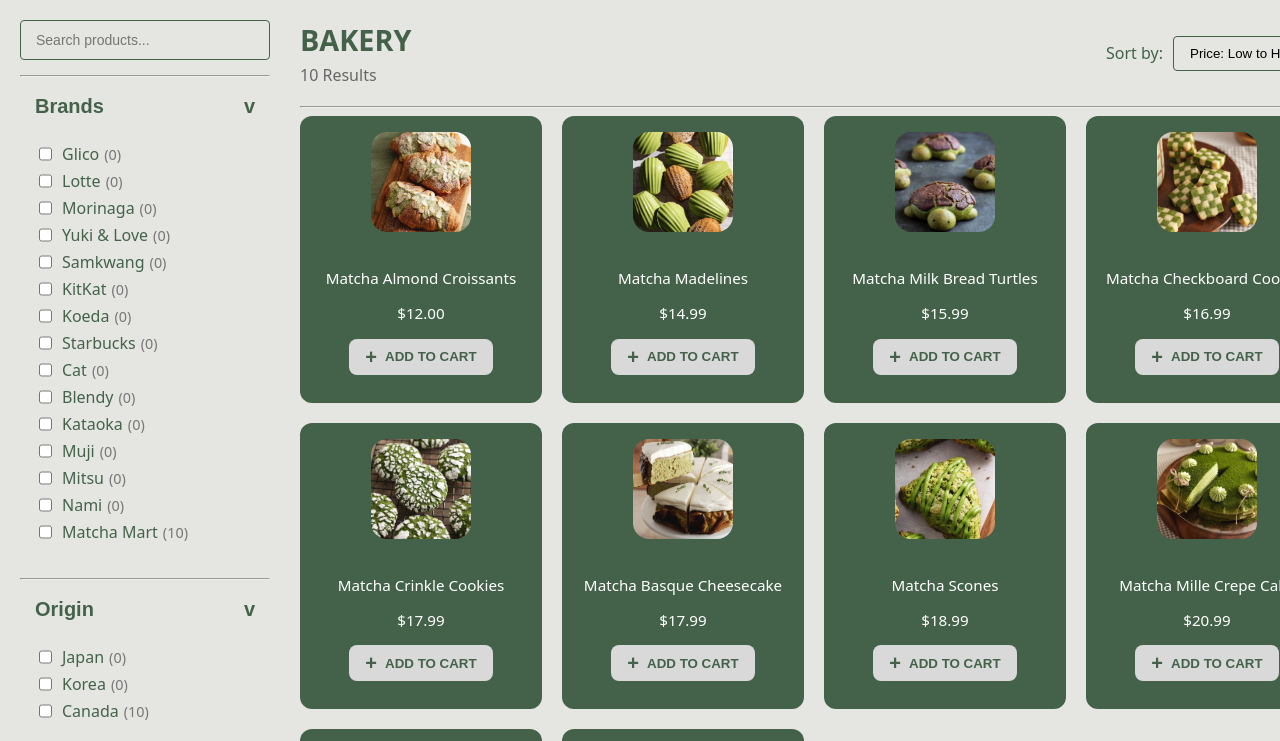
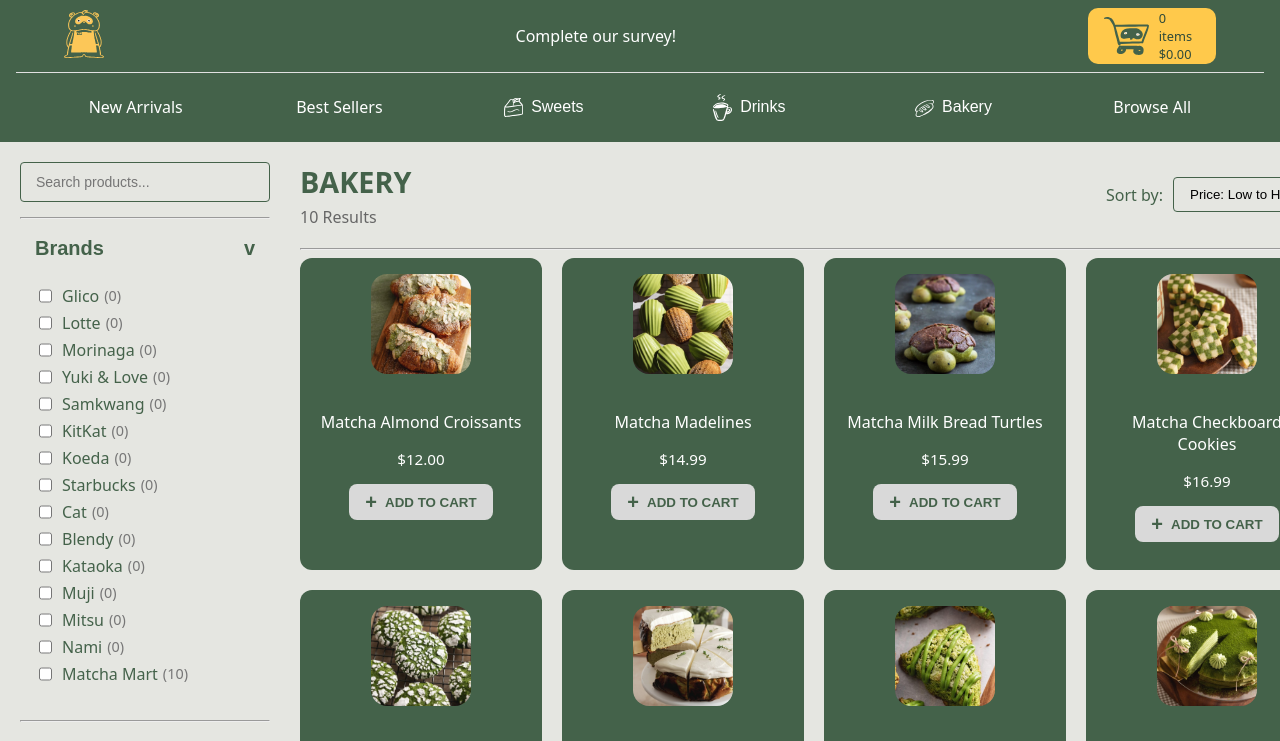
Before and after one commit to Leung-Arvin/ecommerce-website, a React (Vite) app: page /bakery in a window 1280 px wide. Shown: the top 741 px of the page. Built offline with nearby package versions, Linux system fonts and the light colour scheme.

Commit message:
connected all pages together and fixed some styling

```diff
--- a/src/components/cart/CartContext.jsx
+++ b/src/components/cart/CartContext.jsx
@@ -51,6 +51,10 @@ export const CartProvider = ({ children }) => {
     );
   };
 
+  const clearCart = () => {
+    setCartItems([]);
+  }
+
   const toggleSidebar = () => {
     setIsSidebarOpen(!isSidebarOpen);
   };
@@ -65,6 +69,7 @@ export const CartProvider = ({ children }) => {
         notification,
         handleDeleteItem,
         updateItemQuantity,
+        clearCart
       }}
     >
       {children}
--- a/src/components/nav-bar/Navbar.css
+++ b/src/components/nav-bar/Navbar.css
@@ -31,6 +31,7 @@
   gap: 10px;
   align-items: center;
   font-size: 0.8em;
+  cursor: pointer;
 }
 
 .cart-box img {
@@ -42,7 +43,7 @@
   display: flex;
   justify-content: space-around;
   align-items: center;
-  padding: 0.75rem 1rem;
+  padding: 0.3rem 1rem;
   background-color: #44624a;
   border-top: 1px solid #e1e1e1;
 }
@@ -75,15 +76,36 @@
   z-index: 1000;
 }
 
+.category-link {
+  text-decoration: none;
+  color: #333;
+  font-weight: 500;
+  position: relative;
+  padding: 0.5rem 0;
+  transition: all 0.3s ease;
+}
+
+.category-link span {
+  display: inline-block;
+  transition: all 0.3s ease;
+}
+
+.category-link:hover {
+  color: #2a7f62;
+}
+.category-link:hover span {
+  color: #2a7f62;
+}
+
+
+
 .dropdown-menu a {
   color: white;
   padding: 0.5rem 1rem;
   text-decoration: none;
 }
 
-.dropdown:hover .dropdown-menu {
-  display: flex;
-}
+
 
 .cart-sidebar {
   position: fixed;
@@ -101,6 +123,10 @@
   visibility: hidden;
   pointer-events: none;
   transition: transform 0.3s ease, opacity 0.3s ease, visibility 0.3s;
+}
+
+.cart-sidebar h1 {
+  color: var(--card-foreground)
 }
 
 .cart-sidebar.open {
@@ -194,6 +220,7 @@
 .cart-item-name {
   font-weight: 600;
   margin-bottom: 0.3rem;
+  color: var(--card-foreground);
 }
 
 .cart-item-price {
@@ -234,4 +261,5 @@
   min-width: 1.5rem;
   text-align: center;
   font-weight: 500;
+  color: var(--card-foreground);
 }
--- a/src/components/nav-bar/Navbar.jsx
+++ b/src/components/nav-bar/Navbar.jsx
@@ -2,9 +2,10 @@ import React from "react";
 import "./Navbar.css";
 import { useCart } from "../../components/cart/CartContext.jsx";
 import Button from "../button/Button.jsx";
-import { Route, Link } from "react-router";
+import { Link, useNavigate } from "react-router";
 
 const Navbar = () => {
+  let navigate = useNavigate();
   const {
     cartItems,
     toggleSidebar,
@@ -42,10 +43,15 @@ const Navbar = () => {
         </div>
 
         <div className="category-menu">
-          <a href="#">New Arrivals</a>
-          <a href="#">Best Sellers</a>
+        <Link to="/browse" className="category-link">
+            <span>New Arrivals</span>
+          </Link>
 
-          <div className="dropdown">
+          <Link to="/browse" className="category-link">
+            <span>Best Sellers</span>
+          </Link>
+
+          <Link to="/snacks" className="category-link">
             <button className="dropdown-toggle">
               <img
                 src="/illustrations/sweetsLogo.svg"
@@ -55,12 +61,13 @@ const Navbar = () => {
                   marginRight: "0.5em",
                   verticalAlign: "middle",
                 }}
+                alt="Sweets"
               />
-              Sweets
+              <span>Sweets</span>
             </button>
-          </div>
+          </Link>
 
-          <div className="dropdown">
+          <Link to="/drinks" className="category-link">
             <button className="dropdown-toggle">
               <img
                 src="/illustrations/drinksLogo.svg"
@@ -70,12 +77,13 @@ const Navbar = () => {
                   marginRight: "0.5em",
                   verticalAlign: "middle",
                 }}
+                alt="Drinks"
               />
-              Drinks
+              <span>Drinks</span>
             </button>
-          </div>
+          </Link>
 
-          <div className="dropdown">
+          <Link to="/bakery" className="category-link">
             <button className="dropdown-toggle">
               <img
                 src="/illustrations/bakeryLogo.svg"
@@ -85,12 +93,14 @@ const Navbar = () => {
                   marginRight: "0.5em",
                   verticalAlign: "middle",
                 }}
+                alt="Bakery"
               />
-              Bakery
+              <span>Bakery</span>
             </button>
-          </div>
-
-          <a href="#">Browse All</a>
+          </Link>
+          <Link to="/browse" className="category-link">
+            <span>Browse All</span>
+          </Link>
         </div>
       </nav>
 
@@ -147,7 +157,11 @@ const Navbar = () => {
             <div className="cart-summary">
               <p className="total-price">Total: ${totalPrice.toFixed(2)}</p>
             </div>
-            <Button color="green" className="fixed-bottom">
+            <Button
+              onClick={() => navigate("/checkout-form")}
+              color="green"
+              className="fixed-bottom"
+            >
               Check Out Now
             </Button>
           </>
--- a/src/components/product-list/ProductList.css
+++ b/src/components/product-list/ProductList.css
@@ -6,6 +6,7 @@
 
 .product-quantity {
   font-size: 0.8rem;
+  margin-right: 20px;
   color: #666;
 }
 
@@ -25,8 +26,9 @@
   border-bottom: 1px solid #eee;
 }
 
-.product-name {
+.list-product-name {
   font-size: 0.95rem;
+  color: var(--card-foreground);
 }
 
 .product-price {
--- a/src/components/product-list/ProductList.jsx
+++ b/src/components/product-list/ProductList.jsx
@@ -10,7 +10,7 @@ export const ProductList = ({ items = [], className = '' }) => {
           <div key={`${product.id}-${index}`} className="product-item">
             <div className="product-info">
               <img src={product.image} className='product-image'/>
-              <span className="product-name">{product.name}</span>
+              <span className="list-product-name">{product.name}</span>
               {product.quantity > 1 && (
                 <span className="product-quantity">×{product.quantity}</span>
               )}
--- a/src/data/products.json
+++ b/src/data/products.json
@@ -71,7 +71,7 @@
         "organic": true,
         "stock": 42,
         "brand": "KitKat",
-        "image": "/product-images/kitkat_itoen_matcha.png"
+        "image": "/product-images/kit_kat_itoen_matcha_latte.png"
       },
       {
         "id": "mtc-1007",
@@ -168,7 +168,6 @@
       },
       {
         "id": "mtc-2004",
-        "id": "mtc-2004",
         "name": "Kataoka Tsujiri Matcha Latte",
         "description": "Enjoy a cup of hot or iced matcha latte made with fragrant Uji matcha that’s carefully selected by a tea master! The box has four packets and you can either dissolve this instant matcha latte powder in either water or even milk.",
         "price": 5.9,
@@ -182,7 +181,6 @@
         "image": "/product-images/kataoka_tsujiri_matcha_latte.png"
       },
       {
-        "id": "mtc-2005",
         "id": "mtc-2005",
         "name": "Blendy Stick - Matcha Ore",
         "description": "Make your own cup of matcha with this box of tea packets! Each packet can be used to make hot or cold matcha. To make hot matcha just add one packet to 180 ml of hot water. If you want cold matcha, mix one packet with 90 ml of water and then add 5 to 6 ice cubes.",
@@ -198,7 +196,6 @@
       },
       {
         "id": "mtc-2006",
-        "id": "mtc-2006",
         "name": "MUJI Instant Matcha Latte Bag",
         "description": "Make yourself a cup of milky tea in an instant with this bag of powdered matcha latte! It’s made with rich milk and the finest Uji matcha that’s sourced from Kyoto Prefecture. This was also created specifically for MUJI — a popular Japanese lifestyle brand that's known around the world!",
         "price": 12.9,
@@ -212,7 +209,6 @@
         "image": "/product-images/muji_instant_matcha_latte.png"
       },
       {
-        "id": "mtc-2007",
         "id": "mtc-2007",
         "name": "Mitsu Norin Nitto Matcha Au Lait",
         "description": "Make yourself a cup of delicious uji matcha matcha au lait with this pack of powder sticks! Each stick makes for a cup of delicious matcha latte. Just mix the powder in 120 ml of hot water and you're ready to go. ",
@@ -228,7 +224,6 @@
       },
       {
         "id": "mtc-2008",
-        "id": "mtc-2008",
         "name": "Blendy Café Latory Rich Matcha Latte",
         "description": "This box of powder sticks makes for a special matcha latte that goes perfectly with your favorite slice of cake. Each stick combines the taste of bittersweet match from Japan and the mellow richness of milk!",
         "price": 7.9,
@@ -243,7 +238,6 @@
       },
       {
         "id": "mtc-2009",
-        "id": "mtc-2009",
         "name": "Nami Okumidori First Harvest Matcha",
         "description": "This rare and super high quality Okumidori ceremonial (first harvest) is a single-origin matcha originating from Kagoshima, Japan. Perfect for your daily matcha ritual: incredible vibrant green color with a creamy and aromatic flavor! It is one of the most prized USDA organic first harvest matchas available.",
         "price": 34.0,
@@ -257,7 +251,6 @@
         "image": "/product-images/nami_okumidori_first_harvest.png"
       },
       {
-        "id": "mtc-2010",
         "id": "mtc-2010",
         "name": "Nami Strawberry Matcha",
         "description": "Name a better combo than strawberry + matcha (you can’t!) This tin of Nami Matcha has the delicious flavor of real strawberries paired with first harvest, organic matcha. This matcha is sourced from Kagoshima, Japan and is for the perfect morning or mid-day pick-me-up! Made with 100% natural strawberry flavor and no added sugar!",
@@ -303,7 +296,6 @@
       },
       {
         "id": "mtc-3003",
-        "id": "mtc-3003",
         "name": "Matcha Checkboard Cookies",
         "description": "These matcha checkerboard cookies are soft and buttery with a stunning checkerboard pattern. They have a lovely matcha flavour that's perfect for matcha lovers",
         "price": 16.99,
@@ -317,7 +309,6 @@
         "image": "/product-images/matcha_checkboard_cookies.jpg"
       },
       {
-        "id": "mtc-3004",
         "id": "mtc-3004",
         "name": "Matcha Roll Cake (Swiss Roll)",
         "description": "This matcha roll cake is made with a soft and fluffy matcha cake and it's filled with matcha whipped cream for double the matcha green tea flavour.",
@@ -333,7 +324,6 @@
       },
       {
         "id": "mtc-3005",
-        "id": "mtc-3005",
         "name": "Matcha Scones",
         "description": "These matcha scones are soft and fluffy with crispy edges and sweet matcha icing on top. No dry or dense scones here! They're a fun matcha green tea twist on classic scones that make an easy breakfast or snack.",
         "price": 18.99,
@@ -347,7 +337,6 @@
         "image": "/product-images/matcha_scones.jpg"
       },
       {
-        "id": "mtc-3006",
         "id": "mtc-3006",
         "name": "Matcha Crinkle Cookies",
         "description": "These matcha crinkle cookies are soft, fluffy, and melt in your mouth. They're packed with matcha flavour with a dusting of powdered sugar on the outside for that classic crinkle cookie look.",
@@ -363,7 +352,6 @@
       },
       {
         "id": "mtc-3007",
-        "id": "mtc-3007",
         "name": "Matcha Basque Cheesecake",
         "description": "This matcha basque cheesecake is a green tea spin on the famous burnt cheesecake. It's caramelized and scorched on the outside with an ultra-creamy interior and fresh whipped cream on top.",
         "price": 17.99,
@@ -377,7 +365,6 @@
         "image": "/product-images/matcha_basque_cheesecake.jpg"
       },
       {
-        "id": "mtc-3008",
         "id": "mtc-3008",
         "name": "Matcha Madelines",
         "description": "These soft and fluffy matcha madeleines are the perfect little mini cakes. They're made with plenty of matcha flavour with a stunning shiny matcha white chocolate shell.",
@@ -393,7 +380,6 @@
       },
       {
         "id": "mtc-3009",
-        "id": "mtc-3009",
         "name": "Matcha Milk Bread Turtles",
         "description": "A certified matcha mart treat. Make your day better with these cute and delicious turtles made with a rich chocolate crust on top of a soft matcha bread",
         "price": 15.99,
@@ -407,7 +393,6 @@
         "image": "/product-images/matcha_turtles.jpg"
       },
       {
-        "id": "mtc-3010",
         "id": "mtc-3010",
         "name": "Matcha Tiramisu",
         "description": "This matcha tiramisu is a delicious twist on a classic Italian dessert with layers of creamy matcha mascarpone cream and soft, spongey ladyfingers soaked in matcha. It all comes together in a heavenly, rich, and decadent bite with plenty of green tea flavour.",
--- a/src/pages/browse-page/BrowsePage.jsx
+++ b/src/pages/browse-page/BrowsePage.jsx
@@ -5,6 +5,7 @@ import CheckboxFilter from "../../components/checkbox-filter/CheckboxFilter";
 import ProductCard from "../../components/product-card/ProductCard";
 import { useState, useEffect, useMemo } from "react";
 import Button from "../../components/button/Button"
+import Navbar from "../../components/nav-bar/Navbar";
 
 export default function BrowsePage({ product }) {
   const [products, setProducts] = useState([]);
@@ -234,6 +235,8 @@ export default function BrowsePage({ product }) {
   };
 
   return (
+    <>
+    <Navbar/>
     <div className="browse-page-container">
       <div className="browse-page-filters">
       <div className="search-bar-container">
@@ -361,5 +364,6 @@ export default function BrowsePage({ product }) {
         </div>
       </div>
     </div>
+    </>
   );
 }
```
Also changed, not shown: src/pages/checkout-form-page/CheckoutFormPage.jsx (+12 -37 lines), src/pages/landing-page/LandingPage.css (+32 -5 lines), src/pages/landing-page/LandingPage.jsx (+16 -24 lines).
